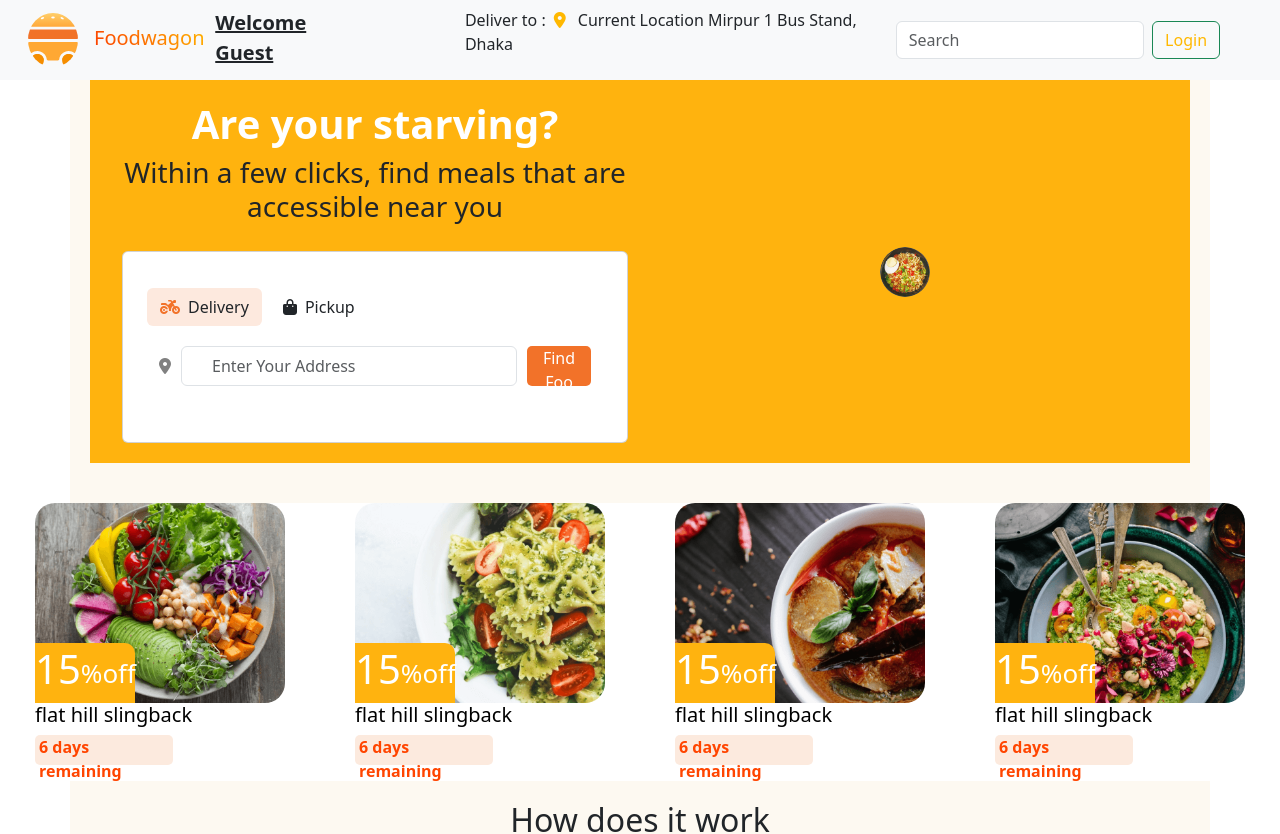
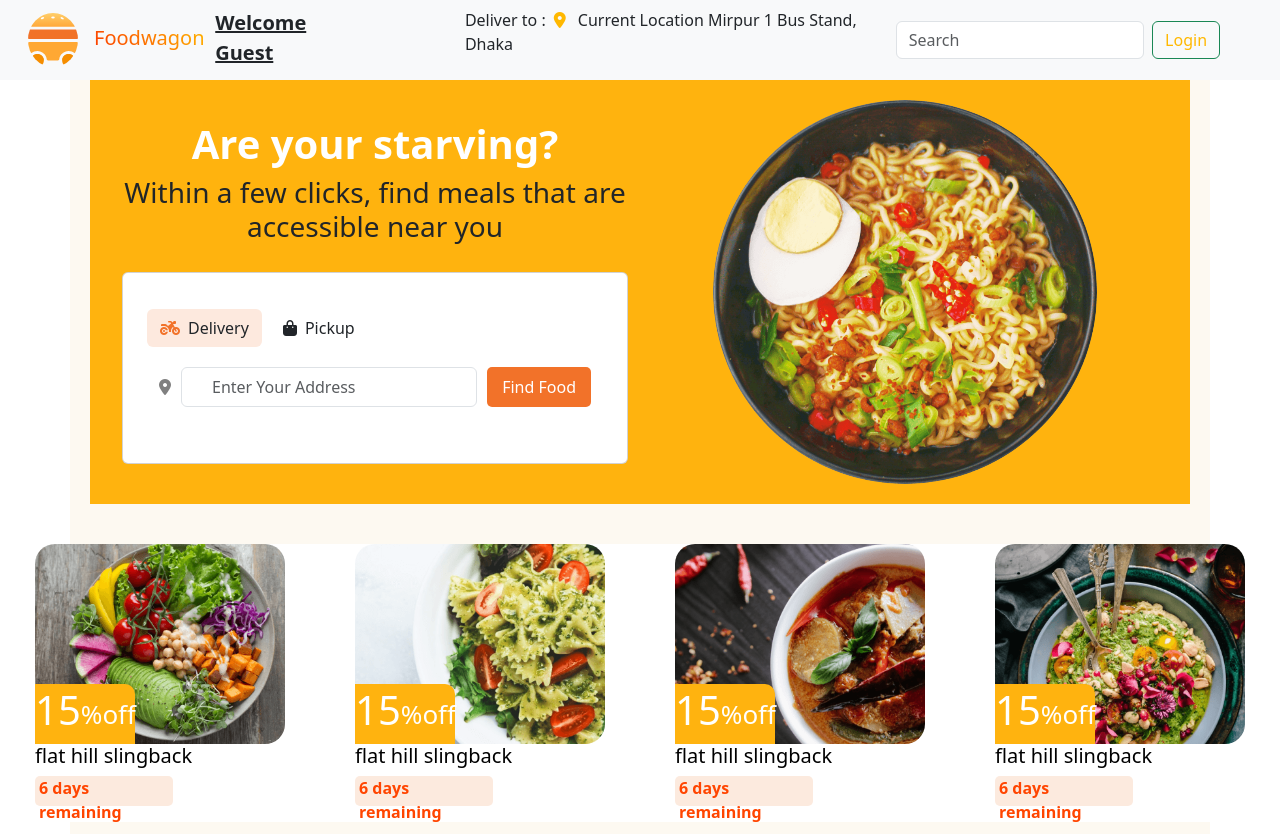
Before and after one commit to virat65/LastFoodwagon, a React (Vite) app in the folder frontend/: page / in a window 1280 px wide. Shown: the top 834 px of the page. Built offline with nearby package versions, Linux system fonts and the light colour scheme.

Commit message:
make changes into first component

```diff
--- a/frontend/src/components/Home/First/First.css
+++ b/frontend/src/components/Home/First/First.css
@@ -40,7 +40,8 @@
 
 /* Button */
 .buton {
-  height: 40px;
+   width: auto;
+   height: 40px;
   background-color: rgb(242, 114, 41);
   color: white;
   border-radius: 5px;
@@ -51,7 +52,7 @@
 
 /* Image responsiveness */
 .home-right img {
-  max-width: 30vw;
+  width: 30vw;
   height: auto;
   object-fit: contain;
 }
```
